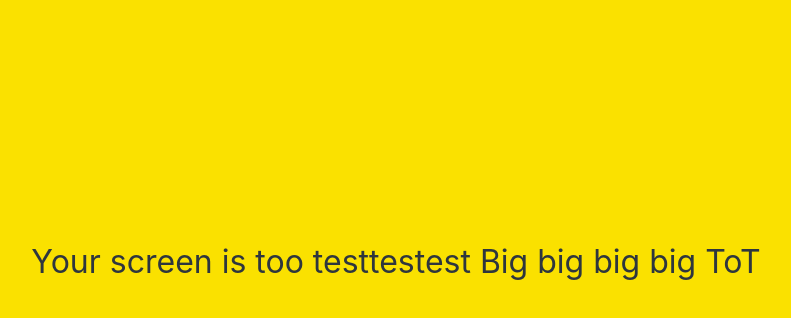
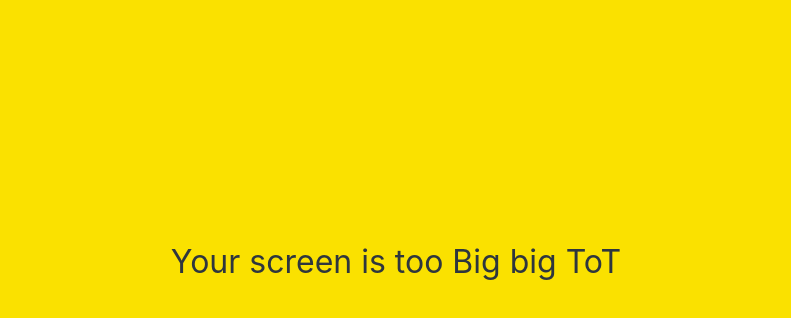
Before and after one commit to 1Tsw0rd/kokoa-clone-2022, a plain HTML site: page friends.html in a window 1280 px wide. Shown: the part 138-456 px from the top of the page, without its empty margins (244-1035 px from the left). Drawn offline with Linux system fonts and the light colour scheme; a web font is replaced by a local one.

Commit message:
Update friends.html

```diff
--- a/friends.html
+++ b/friends.html
@@ -80,7 +80,7 @@
         </div>
 
         <div id="no-mobile">
-            <span>Your screen is too testtestest Big big big big ToT</span>
+            <span>Your screen is too Big big ToT</span>
         </div>
 
     <script src="https://kit.fontawesome.com/6478f529f2.js" crossorigin="anonymous"></script>
```
